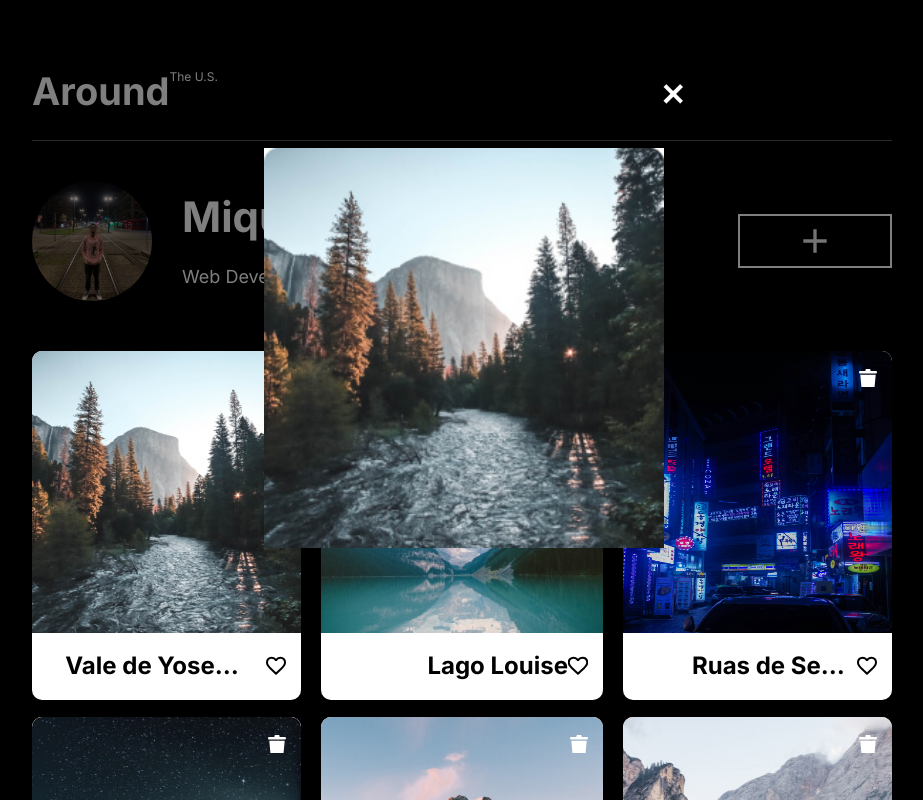
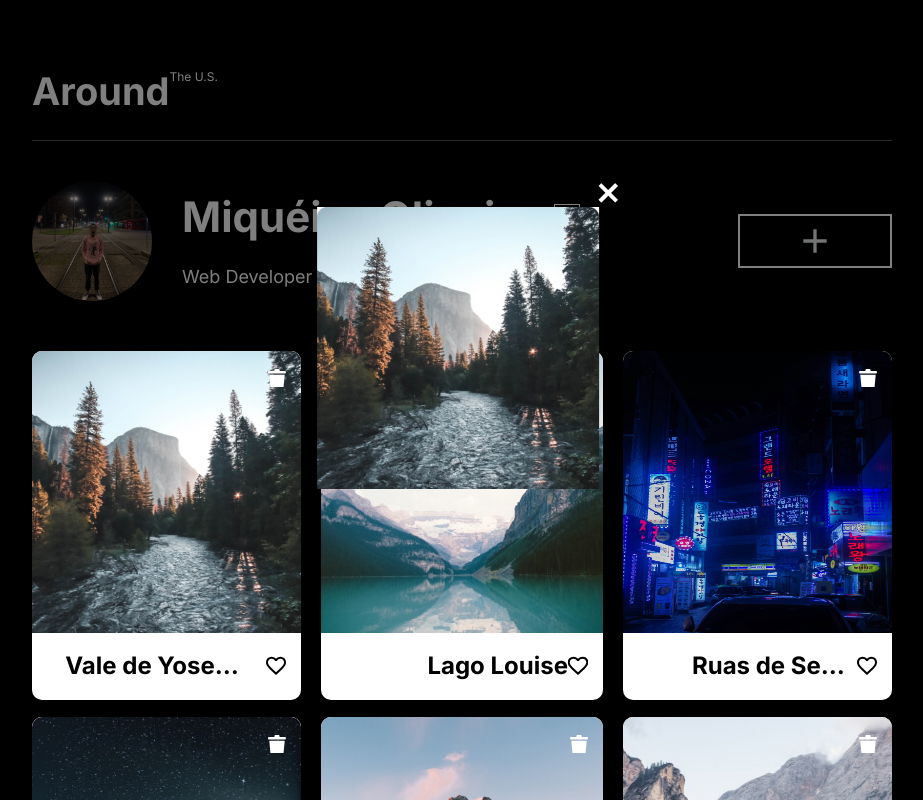
Before and after one commit to MikyWarlock/web_project_around, a plain HTML site: page index.html in a window 1280 px wide. Both pictures are taken after a click on the picture 344 px from the left and 491 px from the top of the page. Shown: the top 800 px of the page, without its empty margins (178-1101 px from the left). Drawn offline with Linux system fonts and the light colour scheme.

Commit message:
Segunda etapa: adicionar imagens

```diff
--- a/blocks/popup.css
+++ b/blocks/popup.css
@@ -22,6 +22,7 @@
   height: 40px;
   color: #fff;
   grid-column-start: 2;
+  align-self: end;
 }
 
 .popup__close-button:hover {
@@ -39,9 +40,8 @@
 }
 
 .popup__image {
-  min-height: 400px;
-  max-height: 540px;
-  max-width: 820px;
+  max-height: 75vh;
+  max-width: 75vw;
   width: 100%;
 }
 
--- a/index.html
+++ b/index.html
@@ -37,7 +37,7 @@
               <form class="form" id="add-popup__form">
                 <h2 class="form__title">Novo local</h2>
                 <input type="text" class="form__name" id="add-popup__form-name" placeholder="Título" required/>
-                <input type="text" class="form__description" id="add-popup__form-link" placeholder="Link da Imagem" required/>
+                <input type="url" class="form__description" id="add-popup__form-link" placeholder="Link da Imagem" required/>
                 <button type="submit" class="form__submit">Criar</button>
               </form>
             </div>
--- a/scripts/script.js
+++ b/scripts/script.js
@@ -45,8 +45,8 @@ const initialCards = [
   },
 ];
 
-for(let i = 0; i < initialCards.length; i++) {
-  displayCards(i);
+for(const cards of initialCards) {
+  displayCards(cards);
 }
 
 editPopupFormName.value = profileName.textContent;
@@ -101,18 +101,18 @@ function closePopup(popup) {
   overlay.classList.remove("overlay_active");
 }
 
-function displayCards (index) {
+function displayCards (card) {
   const cardsTemplate = document.querySelector("#card__template").content;
   const cardElement = cardsTemplate.querySelector(".card").cloneNode(true);
   const cardButton = cardElement.querySelector(".card__button");
   const cardRemoveButton = cardElement.querySelector(".card__remove-button");
   const cardImage = cardElement.querySelector(".card__image");
 
-  cardImage.src = initialCards[index].link;
+  cardImage.src = card.link;
   cardImage.addEventListener("click", function () {
-    openPopup(imagePopup, initialCards[index].link);
+    openPopup(imagePopup, card.link);
   });
-  cardElement.querySelector(".card__title").textContent = initialCards[index].name;
+  cardElement.querySelector(".card__title").textContent = card.name;
   cardButton.addEventListener("click", function (e) {
       e.target.classList.toggle("card__button_active");
     });
```
